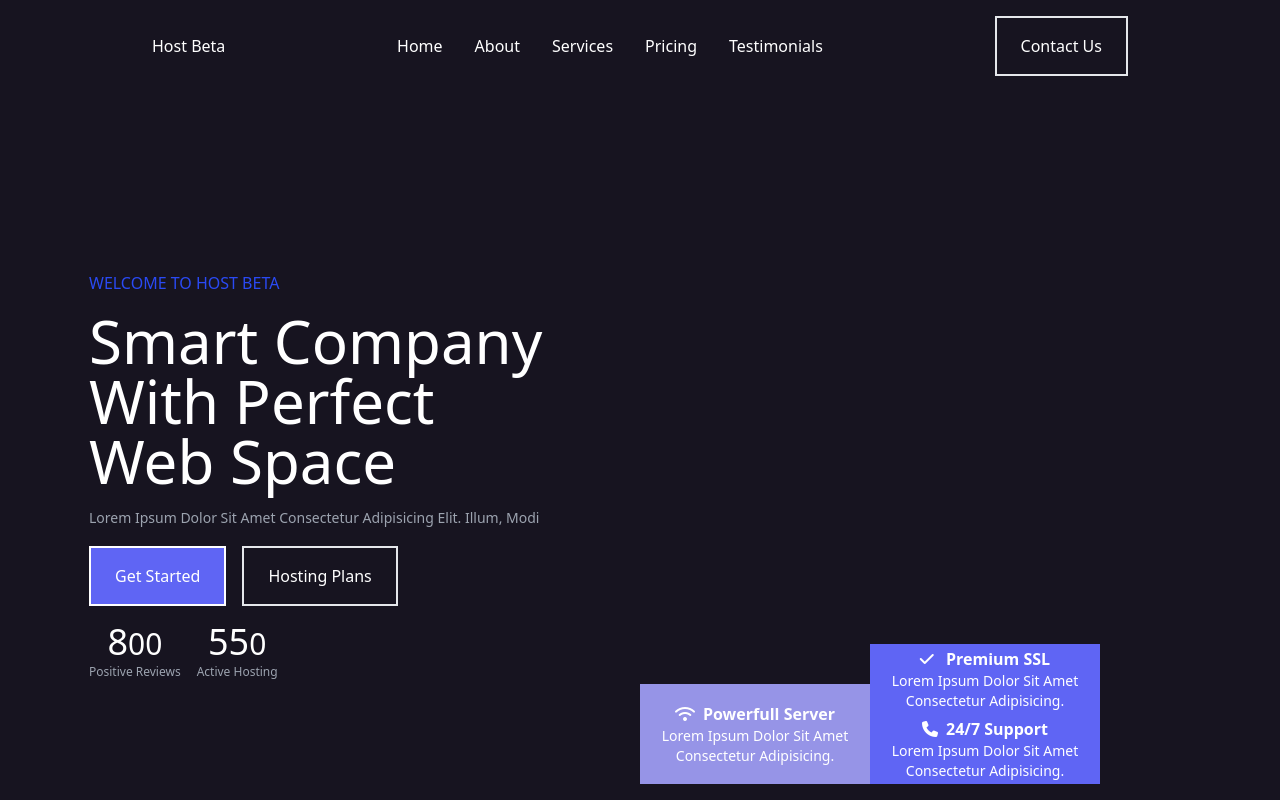
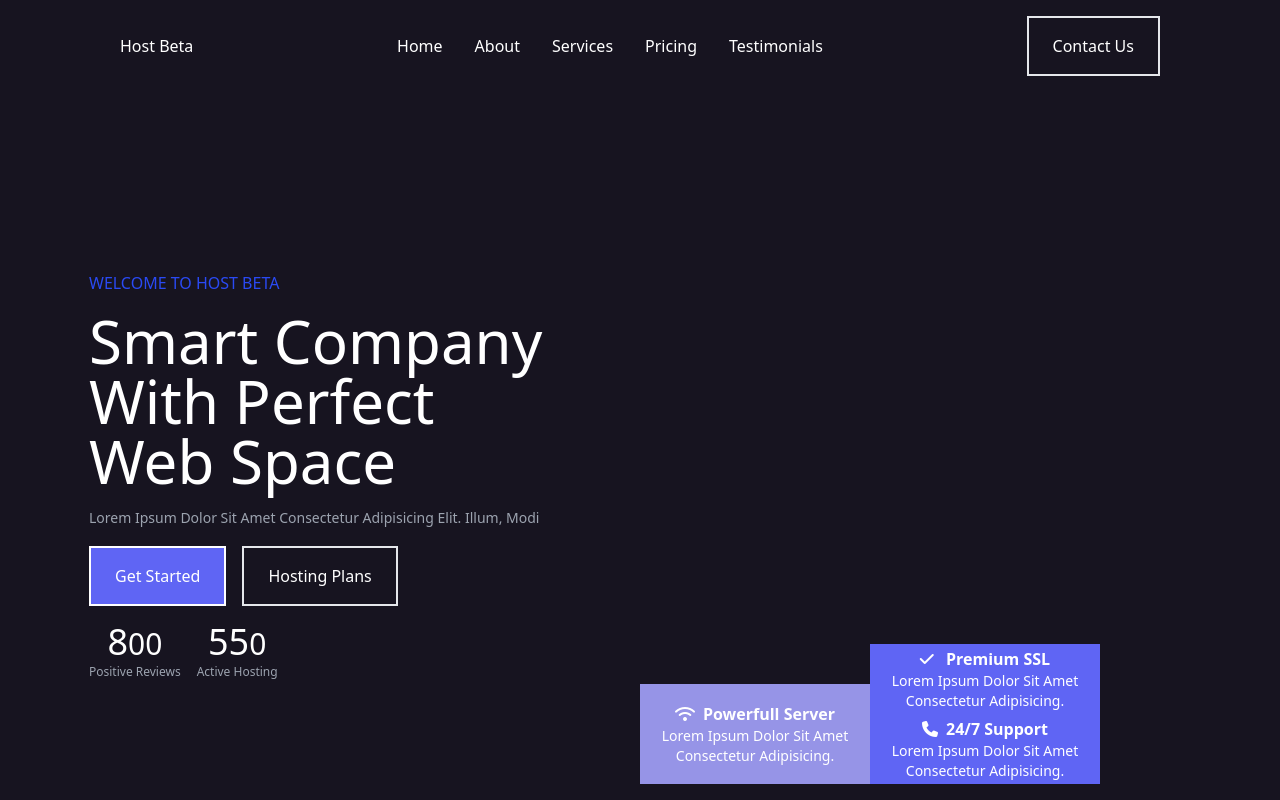
Before and after one commit to pilentboy/Host-Service, a website: page index.html in a window 1280 px wide. Shown: the top 800 px of the page. Drawn offline with Linux system fonts and the light colour scheme.

Commit message:
fix nav width for md size

```diff
--- a/index.html
+++ b/index.html
@@ -25,7 +25,7 @@
       <!--nav-->
       <nav
         id="nav"
-        class="w-screen px-2  items-center justify-between   bg-red pt-4 pb-1 fixed top-0 left-[50%] -translate-x-[50%] z-[999] md:px-6 md:w-4/5 md:flex    "
+        class="w-screen px-2  items-center justify-between   pt-4 pb-1 fixed top-0 left-[50%] -translate-x-[50%] z-[999] md:px-6 md:w-[85%] md:flex    "
       >
         <!-- wbesite logo/name -->
         <span id="logo" class="hidden md:flex">Host Beta</span>
```
Also changed, not shown: public/css/style.css.
